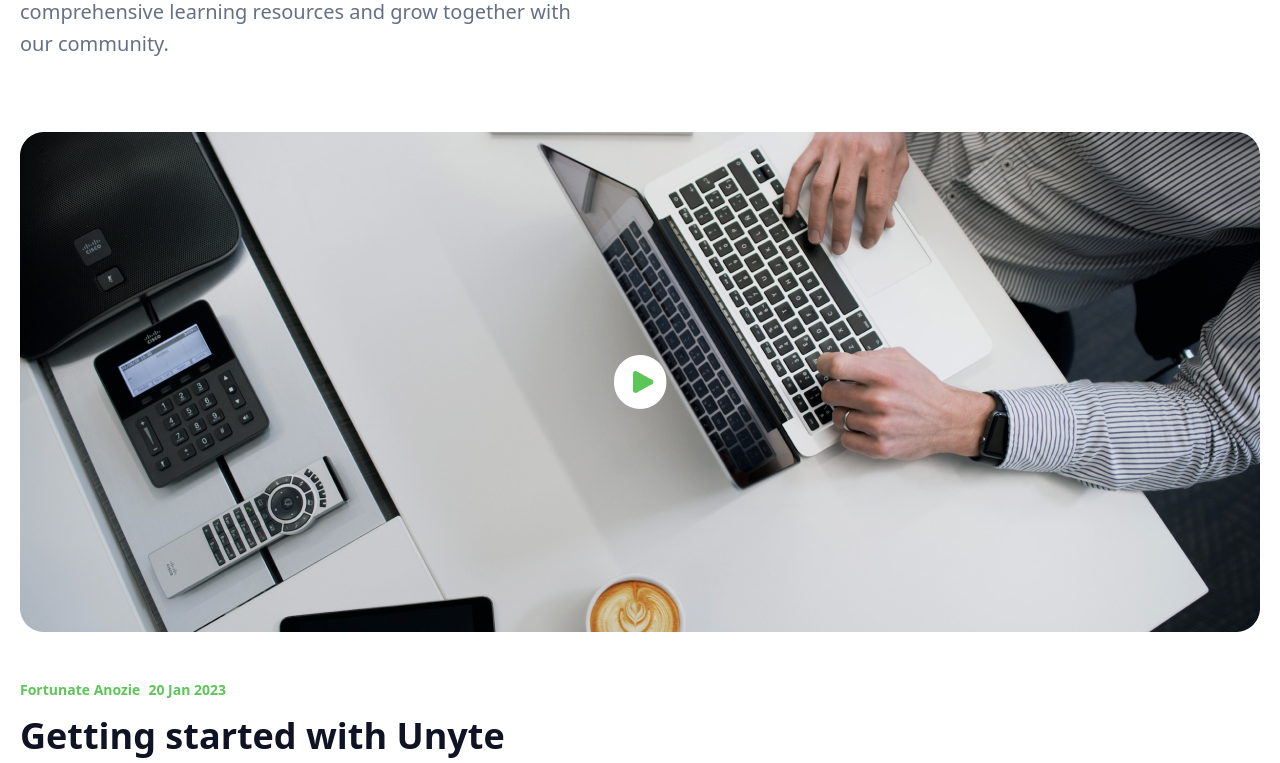
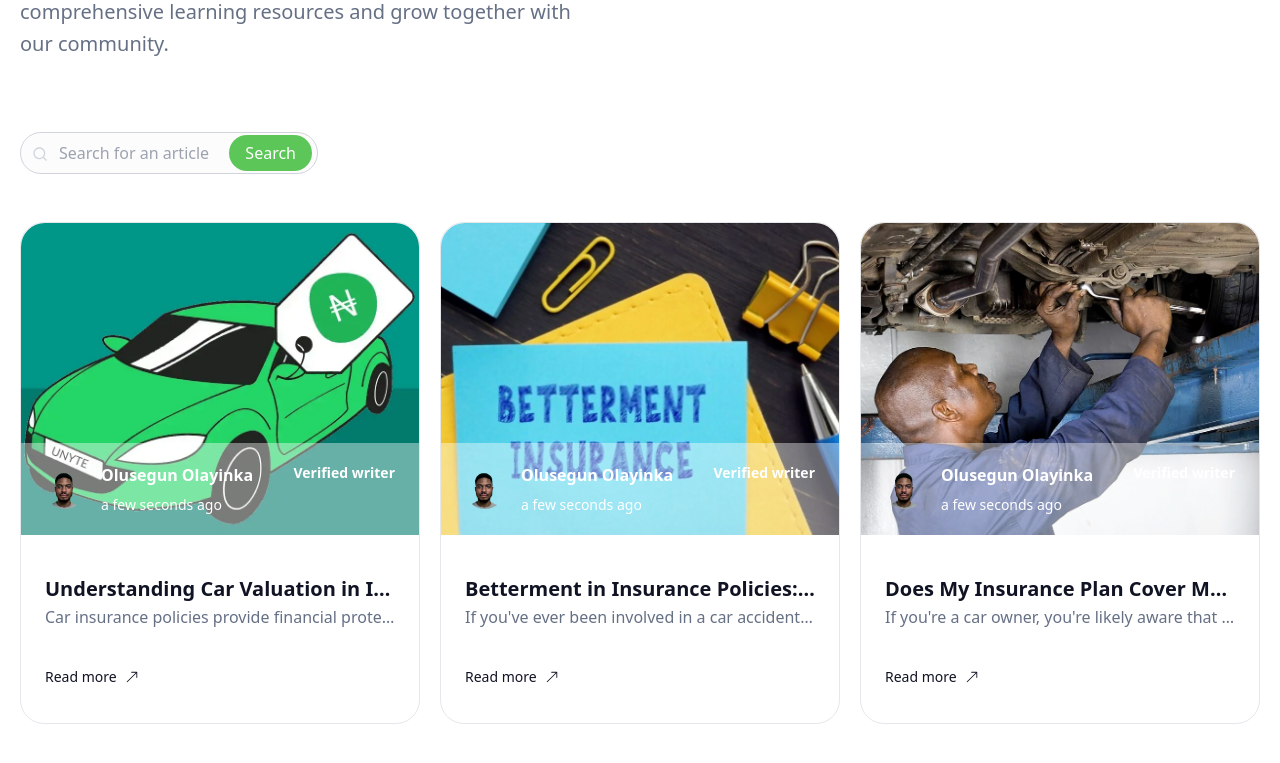
Before and after one commit to DrPrime01/unyteV1, a React (Vite) app: page /company/learn in a window 1280 px wide. Shown: the part 400-1163 px from the top of the page. Built offline with nearby package versions, Linux system fonts and the light colour scheme; a small style sheet from the web is missing.

Commit message:
removed image on learn

```diff
--- a/src/pages/Company/Learn.jsx
+++ b/src/pages/Company/Learn.jsx
@@ -2,7 +2,7 @@ import { RiSearchLine } from "react-icons/ri";
 import moment from "moment";
 import { Link } from "react-router-dom";
 
-import Video from "../../components/Video";
+//import Video from "../../components/Video";
 import BlogPreview from "../../components/BlogPreview";
 import { previewBlog } from "../../Data/blogs";
 
@@ -30,7 +30,7 @@ function Learn() {
 				</div>
 				<div className="flex-1"></div>
 			</section>
-			<section
+			{/*<section
 				id="learn"
 				className="mb-12 md:px-12 xl:px-5 px-5 max-w-screen-xl mx-auto flex flex-col justify-between"
 			>
@@ -50,7 +50,7 @@ function Learn() {
 						</p>
 					</div>
 				</div>
-			</section>
+	</section>*/}
 			<section
 				id="learn"
 				className="mb-12 md:px-12 xl:px-5 px-5 max-w-screen-xl mx-auto flex flex-col justify-between"
```
Also changed, not shown: src/assets/images/CTA.svg.
